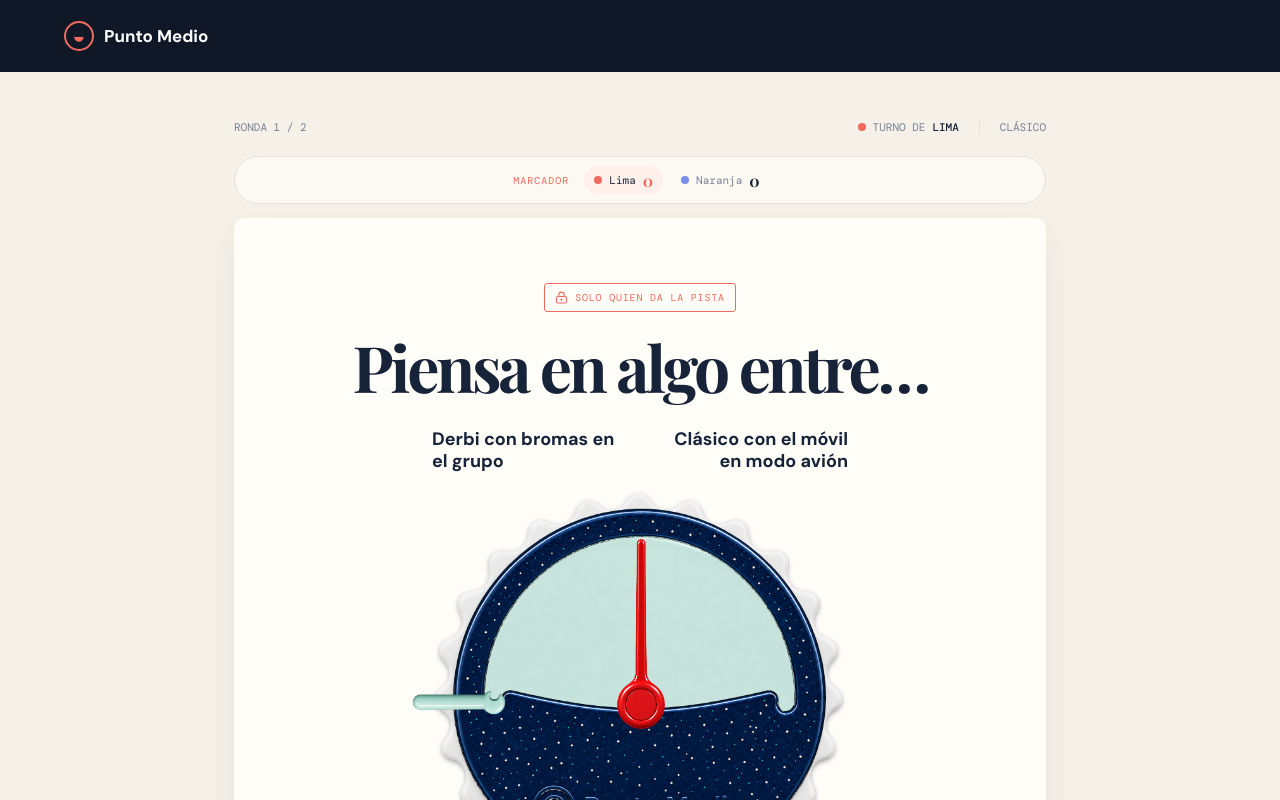
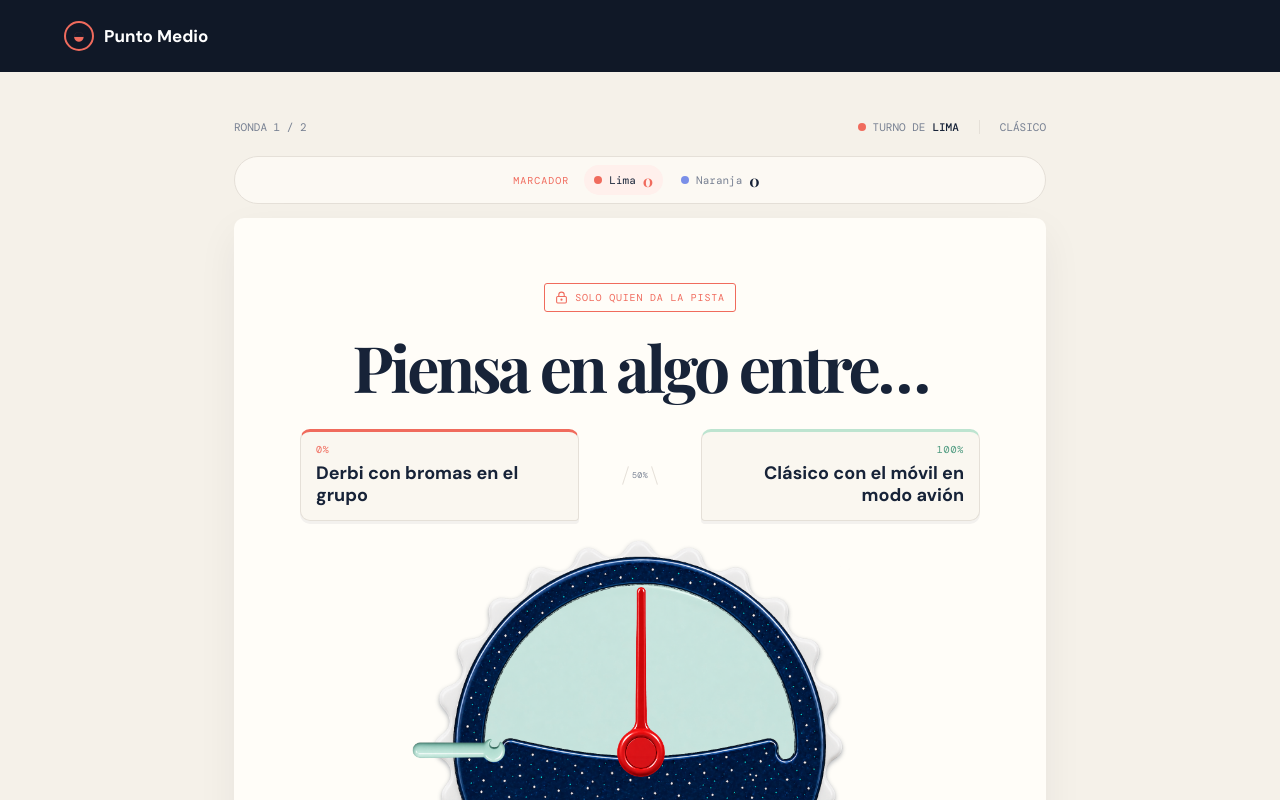
Before and after one commit to nel386/punto-medio, a React (Vite) app: page / in a window 1280 px wide. Both pictures are taken after a click on the button "Empezar partida". Shown: the top 800 px of the page. Built offline with nearby package versions, Linux system fonts and the light colour scheme; a web font is replaced by a local one.

Commit message:
design: rebalance scale endpoint header

```diff
--- a/src/App.tsx
+++ b/src/App.tsx
@@ -286,7 +286,11 @@ function ScaleBar({ scale, target, gearRotation = 0, needle, reveal = false, sho
   const showNeedleLegend = hasNeedle && (!reveal || showRevealLegend);
   return (
     <div className="scale-wrap" aria-label={`Escala entre ${scale.leftLabel} y ${scale.rightLabel}`}>
-      <div className="scale-labels"><span>{scale.leftLabel}</span><span>{scale.rightLabel}</span></div>
+      <div className="scale-labels">
+        <span className="scale-label-end scale-label-left"><small>0%</small>{scale.leftLabel}</span>
+        <span className="scale-label-midpoint" aria-hidden="true"><i /><small>50%</small><i /></span>
+        <span className="scale-label-end scale-label-right"><small>100%</small>{scale.rightLabel}</span>
+      </div>
       {reveal || interactiveWheel ? <ScoreWheel target={target} gearRotation={gearRotation} needle={hasNeedle || reveal ? (needle ?? 50) : null} showTarget={targetIsVisible} isOpening={isOpening} isClosing={isClosing} shuffleInteractive={shuffleInteractive} showOpener={showOpener} interactive={interactiveWheel} calibration={calibration} animationCalibration={animationCalibration} onNeedleChange={onNeedleChange} onTargetRotate={onTargetRotate} /> : <div className="scale-track is-guessing">
         <span className="scale-band band-warm" />
         <span className="scale-band band-neutral" />
--- a/src/styles.css
+++ b/src/styles.css
@@ -464,23 +464,75 @@ button svg { flex: 0 0 auto; width: 16px; height: 16px; stroke-width: 2.2; verti
 
 .scale-labels {
   display: grid;
-  grid-template-columns: repeat(2, minmax(0, 1fr));
-  width: min(100%, var(--wheel-readable-width));
+  grid-template-columns: minmax(0, 1fr) minmax(42px, 74px) minmax(0, 1fr);
+  width: 100%;
   margin-inline: auto;
-  gap: clamp(10px, 3vw, 24px);
-  align-items: start;
+  gap: clamp(10px, 2vw, 24px);
+  align-items: stretch;
   font-size: clamp(13px, calc(11px + .55vw), 18px);
   line-height: 1.2;
 }
 
-.scale-labels span {
+.scale-label-end {
   min-width: 0;
+  min-height: 62px;
+  height: 100%;
+  display: flex;
+  flex-direction: column;
+  justify-content: center;
+  gap: 7px;
+  padding: 11px 15px 13px;
+  border: 1px solid var(--line);
+  border-top: 3px solid var(--coral);
+  border-radius: 10px 10px 4px 10px;
+  background: #faf7f0;
+  box-shadow: 0 3px 0 rgba(23,35,56,.05);
   overflow-wrap: anywhere;
   word-break: normal;
 }
 
-.scale-labels span:first-child { text-align: left; }
-.scale-labels span:last-child { text-align: right; }
+.scale-label-end small {
+  color: var(--coral);
+  font: 10px "DM Mono", monospace;
+  letter-spacing: .08em;
+}
+
+.scale-label-left { text-align: left; }
+
+.scale-label-right {
+  align-items: flex-end;
+  border-top-color: var(--mint);
+  border-radius: 10px 10px 10px 4px;
+  text-align: right;
+}
+
+.scale-label-right small { color: #4b997e; }
+
+.scale-label-midpoint {
+  min-width: 0;
+  min-height: 62px;
+  display: flex;
+  align-items: center;
+  justify-content: center;
+  gap: 6px;
+  color: var(--muted);
+  font: 10px "DM Mono", monospace;
+  letter-spacing: .04em;
+}
+
+.scale-label-midpoint i {
+  width: 1px;
+  height: 19px;
+  background: var(--line);
+}
+
+.scale-label-midpoint i:first-child { transform: rotate(18deg); }
+.scale-label-midpoint i:last-child { transform: rotate(-18deg); }
+
+.scale-label-end,
+.scale-label-midpoint {
+  min-width: 0;
+}
 
 .score-wheel {
   width: min(100%, var(--wheel-frame-width));
@@ -509,10 +561,14 @@ button svg { flex: 0 0 auto; width: 16px; height: 16px; stroke-width: 2.2; verti
 @media (max-width: 560px) {
   .scale-wrap { --wheel-frame-width: 292px; }
   .scale-labels {
-    gap: 10px;
+    grid-template-columns: minmax(0, 1fr) 40px minmax(0, 1fr);
+    gap: 8px;
     font-size: clamp(12px, 3.45vw, 14px);
     line-height: 1.18;
   }
+  .scale-label-end { min-height: 68px; padding: 10px 10px 11px; gap: 5px; }
+  .scale-label-end small { font-size: 9px; }
+  .scale-label-midpoint { min-height: 68px; font-size: 9px; }
 }
 
 /* La escala personalizada comparte una retícula limpia entre sus etiquetas y campos. */
```
